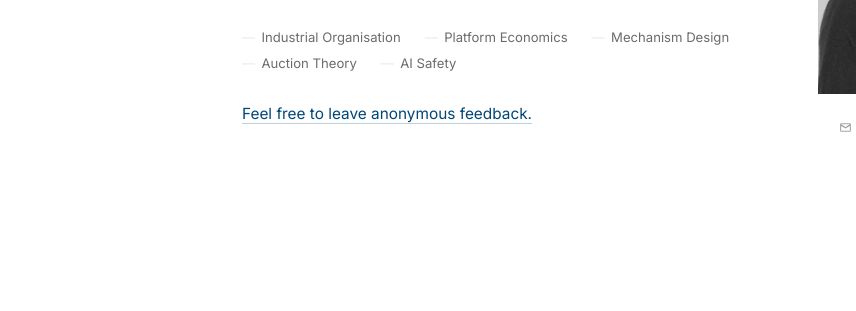
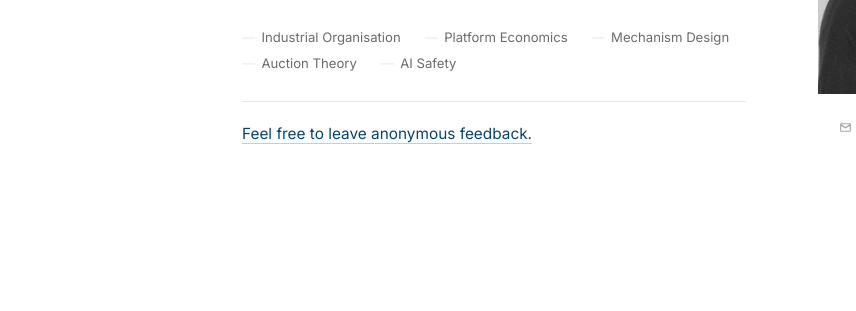
Before and after one commit to alessandro-veneri/alessandro-veneri.github.io, a plain HTML site: page index.html in a window 1280 px wide. Shown: the part 331-642 px from the top of the page, 0-856 px from the left. Drawn offline with nearby package versions, Linux system fonts and the light colour scheme.

Commit message:
home page steup

```diff
--- a/index.html
+++ b/index.html
@@ -169,8 +169,10 @@
 
     .feedback {
       margin-top: 1.6rem;
-      font-size: 0.75rem;
-      color: var(--faint);
+      padding-top: 1.2rem;
+      border-top: 1px solid var(--border);
+      font-size: 0.70rem;
+      color: var(--muted);
     }
 
     .feedback a {
```
Also changed, not shown: 1 other file.
